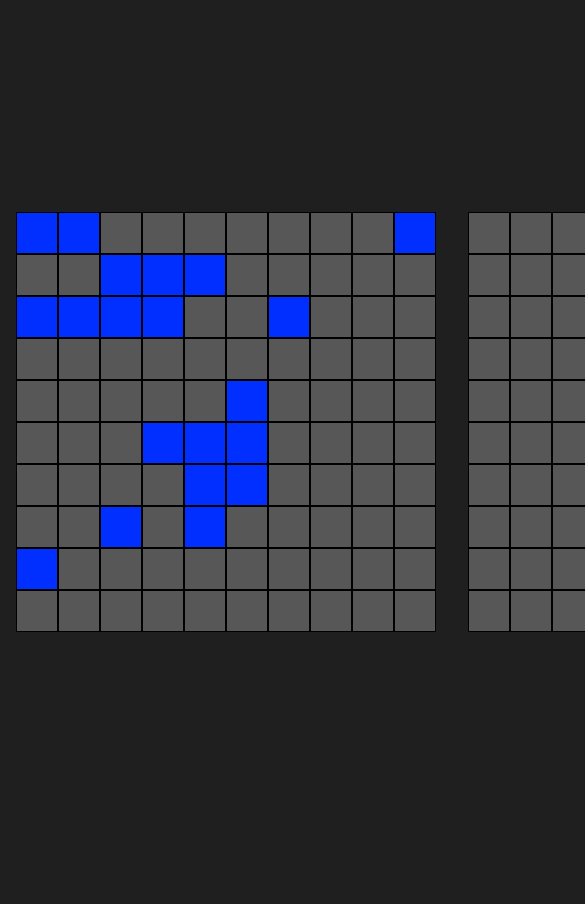
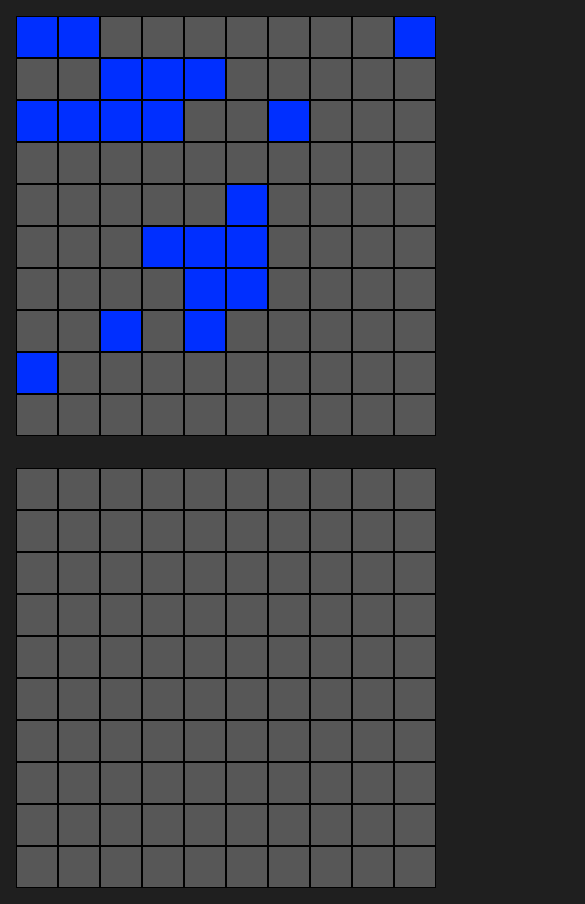
Before and after one commit to G-Cioni/BattleShip, a website built with webpack: page dist/index.html in a window 390 px wide. Shown: the top 904 px of the page, 585 px wide, since content can reach past the window. Before the commit the page ends 844 px from the top, so only its background shows below. Built offline with nearby package versions, Linux system fonts and the light colour scheme.

Commit message:
set basic media query for smaller screens

```diff
--- a/src/styles.css
+++ b/src/styles.css
@@ -51,3 +51,9 @@ body {
 .missed {
   background-color: rgba(255, 255, 255, 0.617);
 }
+
+@media (max-width: 768px) {
+  #game-board-container {
+    flex-direction: column;
+  }
+}
```
